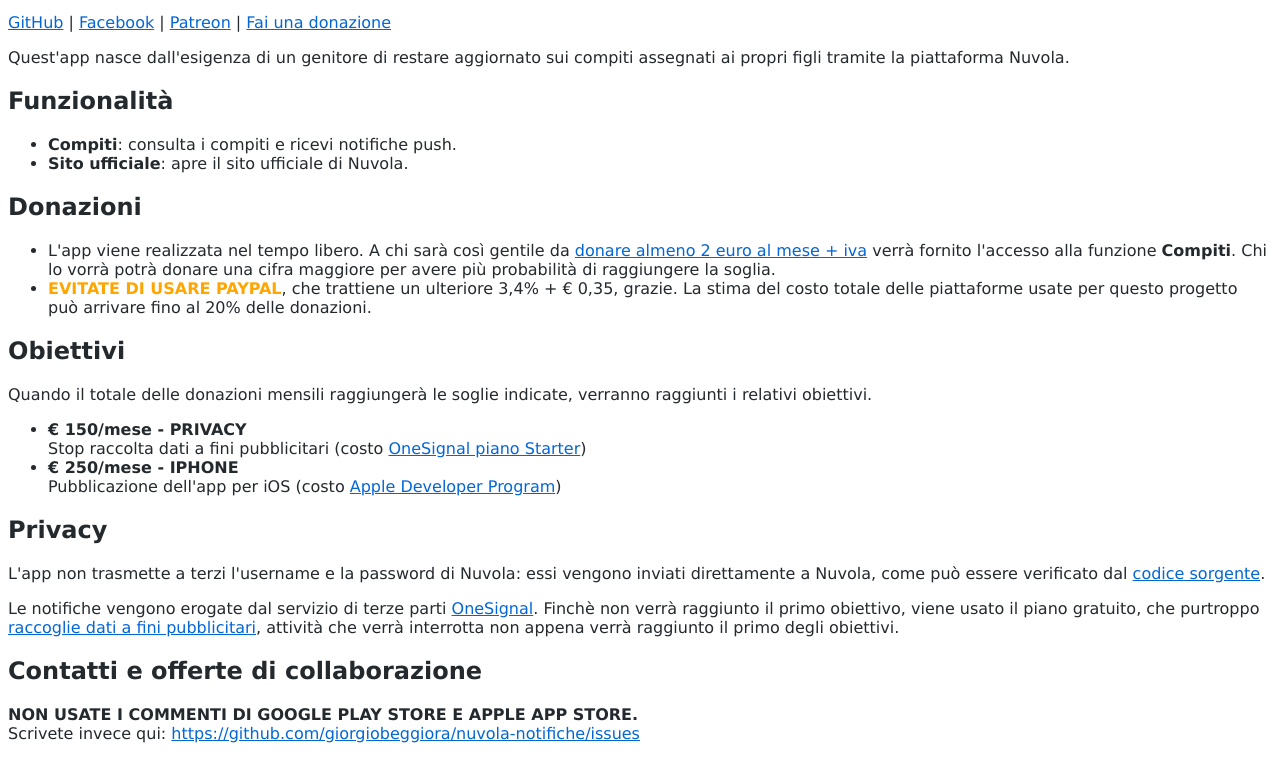
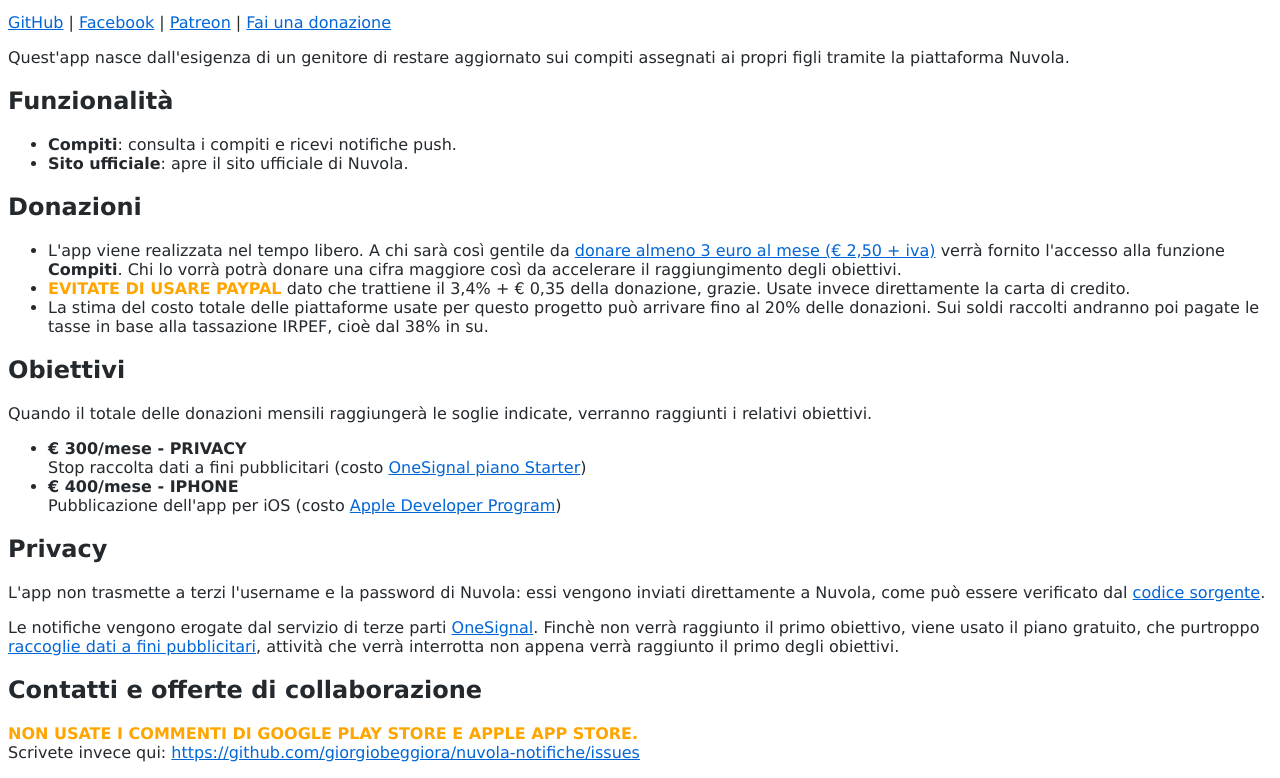
Before and after one commit to giorgiobeggiora/nuvola-notifiche, a plain HTML site: page index.html in a window 1280 px wide. Shown: the part 89-867 px from the top of the page. Drawn offline with Linux system fonts and the light colour scheme.

Commit message:
home update

```diff
--- a/index.html
+++ b/index.html
@@ -25,20 +25,21 @@
 	</ul>
 	<h2>Donazioni</h2>
 	<ul>
-		<li>L'app viene realizzata nel tempo libero. A chi sarà così gentile da <a href="https://www.patreon.com/user?u=33737916&fan_landing=true" target="_blank" rel="noopener noreferrer">donare almeno 2 euro al mese + iva</a> verrà fornito l'accesso alla funzione <strong>Compiti</strong>. Chi lo vorrà potrà donare una cifra maggiore per avere più probabilità di raggiungere la soglia.</li>
-		<li><b style="color:orange;">EVITATE DI USARE PAYPAL</b>, che trattiene un ulteriore 3,4% + € 0,35, grazie. La stima del costo totale delle piattaforme usate per questo progetto può arrivare fino al 20% delle donazioni.</li>
+		<li>L'app viene realizzata nel tempo libero. A chi sarà così gentile da <a href="https://www.patreon.com/user?u=33737916&fan_landing=true" target="_blank" rel="noopener noreferrer">donare almeno 3 euro al mese (€ 2,50 + iva)</a> verrà fornito l'accesso alla funzione <strong>Compiti</strong>. Chi lo vorrà potrà donare una cifra maggiore così da accelerare il raggiungimento degli obiettivi.</li>
+		<li><b style="color:orange;">EVITATE DI USARE PAYPAL</b> dato che trattiene il 3,4% + € 0,35 della donazione, grazie. Usate invece direttamente la carta di credito.</li>
+		<li>La stima del costo totale delle piattaforme usate per questo progetto può arrivare fino al 20% delle donazioni. Sui soldi raccolti andranno poi pagate le tasse in base alla tassazione IRPEF, cioè dal 38% in su.</li>
 	</ul>
 	<h2>Obiettivi</h2>
 	<p>Quando il totale delle donazioni mensili raggiungerà le soglie indicate, verranno raggiunti i relativi obiettivi.</p>
 	<ul>
-		<li><b>€ 150/mese - PRIVACY</b><br>Stop raccolta dati a fini pubblicitari (costo <a href="https://onesignal.com/pricing" target="_blank" rel="noopener noreferrer">OneSignal piano Starter</a>)</li>
-		<li><b>€ 250/mese - IPHONE</b><br>Pubblicazione dell'app per iOS (costo <a href="https://developer.apple.com/it/support/compare-memberships/" target="_blank" rel="noopener noreferrer">Apple Developer Program</a>)</li>
+		<li><b>€ 300/mese - PRIVACY</b><br>Stop raccolta dati a fini pubblicitari (costo <a href="https://onesignal.com/pricing" target="_blank" rel="noopener noreferrer">OneSignal piano Starter</a>)</li>
+		<li><b>€ 400/mese - IPHONE</b><br>Pubblicazione dell'app per iOS (costo <a href="https://developer.apple.com/it/support/compare-memberships/" target="_blank" rel="noopener noreferrer">Apple Developer Program</a>)</li>
 	</ul>
 	<h2>Privacy</h2>
 	<p>L'app non trasmette a terzi l'username e la password di Nuvola: essi vengono inviati direttamente a Nuvola, come può essere verificato dal <a href="https://github.com/giorgiobeggiora/nuvola-notifiche" target="_blank" rel="noopener noreferrer">codice sorgente</a>.</p>
 	<p>Le notifiche vengono erogate dal servizio di terze parti <a href="https://onesignal.com" target="_blank" rel="noopener noreferrer">OneSignal</a>. Finchè non verrà raggiunto il primo obiettivo, viene usato il piano gratuito, che purtroppo <a href="https://onesignal.com/privacy_policy#4-how-we-use-and-share-information-collected-on-the-oneSignal-website" target="_blank" rel="noopener noreferrer">raccoglie dati a fini pubblicitari</a>, attività che verrà interrotta non appena verrà raggiunto il primo degli obiettivi.</p>
 	<h2>Contatti e offerte di collaborazione</h2>
 	<p>
-		<b>NON USATE I COMMENTI DI GOOGLE PLAY STORE E APPLE APP STORE.</b><br>Scrivete invece qui: <a href="https://github.com/giorgiobeggiora/nuvola-notifiche/issues" target="_blank" rel="noopener noreferrer">https://github.com/giorgiobeggiora/nuvola-notifiche/issues</a>
+		<b style="color: orange;">NON USATE I COMMENTI DI GOOGLE PLAY STORE E APPLE APP STORE.</b><br>Scrivete invece qui: <a href="https://github.com/giorgiobeggiora/nuvola-notifiche/issues" target="_blank" rel="noopener noreferrer">https://github.com/giorgiobeggiora/nuvola-notifiche/issues</a>
 	</p>
 </body></html>
```
